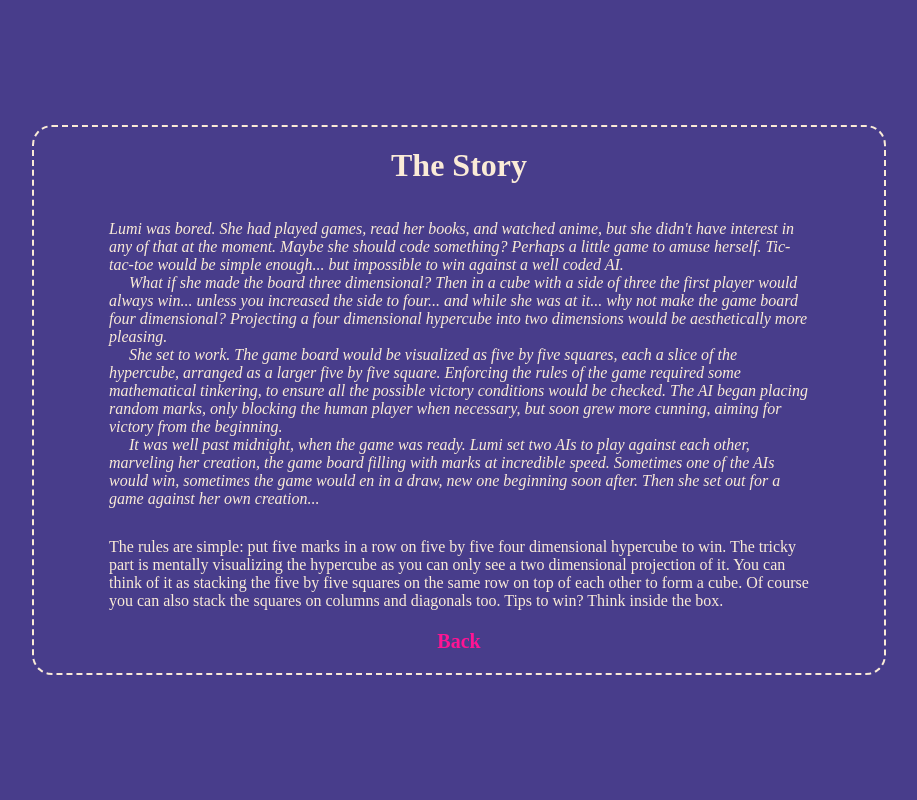
After one commit to YukiNeko-hime/xo.luminaali, a PHP site: page /about in a window 1280 px wide. The commit adds this page. Shown: the whole page, without its empty margins (181-1098 px from the left). Run offline with PHP 8.4, Linux system fonts and the light colour scheme.

Commit message:
added a backstory and a display for the source code, cleaned the directory structure

```diff
--- /dev/null
+++ b/about/index.html
@@ -0,0 +1,35 @@
+<!DOCTYPE html>
+<html>
+<head>
+  <meta charset="utf-8">
+
+  <title>LumiNaali - 4D XO - About</title>
+  <meta name="description" content="Background of the 4D XO game.">
+
+  <!-- Opengraph description of the page. -->
+  <meta property="og:title" content="LumiNaali - 4D XO - About">
+  <meta property="description" content="Background of the 4D XO game.">
+  <meta property="og:type" content="website">
+  <meta property="og:site_name" content="LumiNaali">
+  <meta property="og:url" content="http://luminaali.net/source">
+
+  <link rel="stylesheet" type="text/css" href="../styles.css">
+</head>
+<body>
+  <div class="centered">
+    <div id="content">
+      <h1>The Story</h1>
+      <div class="body-text story">
+        <p>Lumi was bored. She had played games, read her books, and watched anime, but she didn't have interest in any of that at the moment. Maybe she should code something? Perhaps a little game to amuse herself. Tic-tac-toe would be simple enough... but impossible to win against a well coded AI.</p>
+        <p>What if she made the board three dimensional? Then in a cube with a side of three the first player would always win... unless you increased the side to four... and while she was at it... why not make the game board four dimensional? Projecting a four dimensional hypercube into two dimensions would be aesthetically more pleasing.</p>
+        <p>She set to work. The game board would be visualized as five by five squares, each a slice of the hypercube, arranged as a larger five by five square. Enforcing the rules of the game required some mathematical tinkering, to ensure all the possible victory conditions would be checked. The AI began placing random marks, only blocking the human player when necessary, but soon grew more cunning, aiming for victory from the beginning.</p>
+        <p>It was well past midnight, when the game was ready. Lumi set two AIs to play against each other, marveling her creation, the game board filling with marks at incredible speed. Sometimes one of the AIs would win, sometimes the game would en in a draw, new one beginning soon after. Then she set out for a game against her own creation...</p>
+      </div>
+      <div class="body-text">
+        <p>The rules are simple: put five marks in a row on five by five four dimensional hypercube to win. The tricky part is mentally visualizing the hypercube as you can only see a two dimensional projection of it. You can think of it as stacking the five by five squares on the same row on top of each other to form a cube. Of course you can also stack the squares on columns and diagonals too. Tips to win? Think inside the box.</p>
+      </div>
+      <div class="link-row"><a href="/" class="nav-link">Back</a></div>
+    </div>
+  </div>
+</body>
+</html>
--- a/styles.css
+++ b/styles.css
@@ -1,15 +1,123 @@
 html {
+  height: 100%;
 }
 
 body {
   background-color: darkslateblue;
-  color: #222222;
+  color: antiquewhite;
+  display: flex;
+  height: 100%;
+  margin: 0;
+  align-items: center;
+}
+
+a,
+a:visited {
+  color: deeppink;
+  text-decoration: none;
+}
+
+p {
+  text-indent: 20px;
+  margin: 0;
+}
+
+p:first-child {
+  text-indent: 0;
+}
+
+h1 {
+  margin-top: 0;
+  text-align: center;
+}
+
+div#game {
+  height: 700px;
+  margin: auto;
+  width: 700px;
 }
 
 canvas#xo {
-  visibility: visible;
-  position: fixed;
-  left: 50%;
-  top: 50%;
-  transform: translate(-50%,-50%);
+  left: 0px;
+  top: 0px;
+  position: relative;
 }
+
+div.centered{
+  display: inline-block;
+  margin: auto;
+  width: 100%;
+}
+
+div.content-wrapper{
+  display: flex;
+  height: 100%;
+  width: 100%;
+}
+
+div#content {
+  border: 2px dashed;
+  border-radius: 20px;
+  display: grid;
+  grid-auto-rows: max-content auto max-content;
+  max-height: 100%;
+  margin: 10px auto;
+  padding: 20px;
+  width: 810px;
+}
+
+div.body-text {
+  margin: 15px auto;
+  width: 700px;
+}
+
+div.story {
+  font-size: 12pt;
+  font-style: italic;
+}
+
+div#source {
+  background-color: black;
+  border: 2px solid;
+  border-radius: 2px;
+  overflow: scroll;
+  padding: 20px 5px 20px 5px;
+  width: 800px;
+}
+
+div.code-line {
+  display: block;
+  font-family: monospace, monospace;
+  width: 1200px;
+}
+
+div.lineno {
+  border-right: 1px solid;
+  display: inline-block;
+  margin-right: 5px;
+  padding-right: 5px;
+  text-align: right;
+  width: 30px;
+}
+
+div.code {
+  display: inline-block;
+  white-space: pre;
+}
+
+.link-row {
+  display: inline-block;
+  margin-top: 5px;
+  text-align: center;
+  width: 100%;
+}
+
+.nav-link {
+  font-size: 15pt;
+  font-weight: bold;
+  margin-right: 20px;
+}
+
+.nav-link:last-child {
+  margin-right: 0px;
+}
```
Also changed, not shown: index.html (+10 -1 lines), source/index.html (added, +48 -0 lines), source/xo.js (renamed from xo.js, +4 -5 lines).
